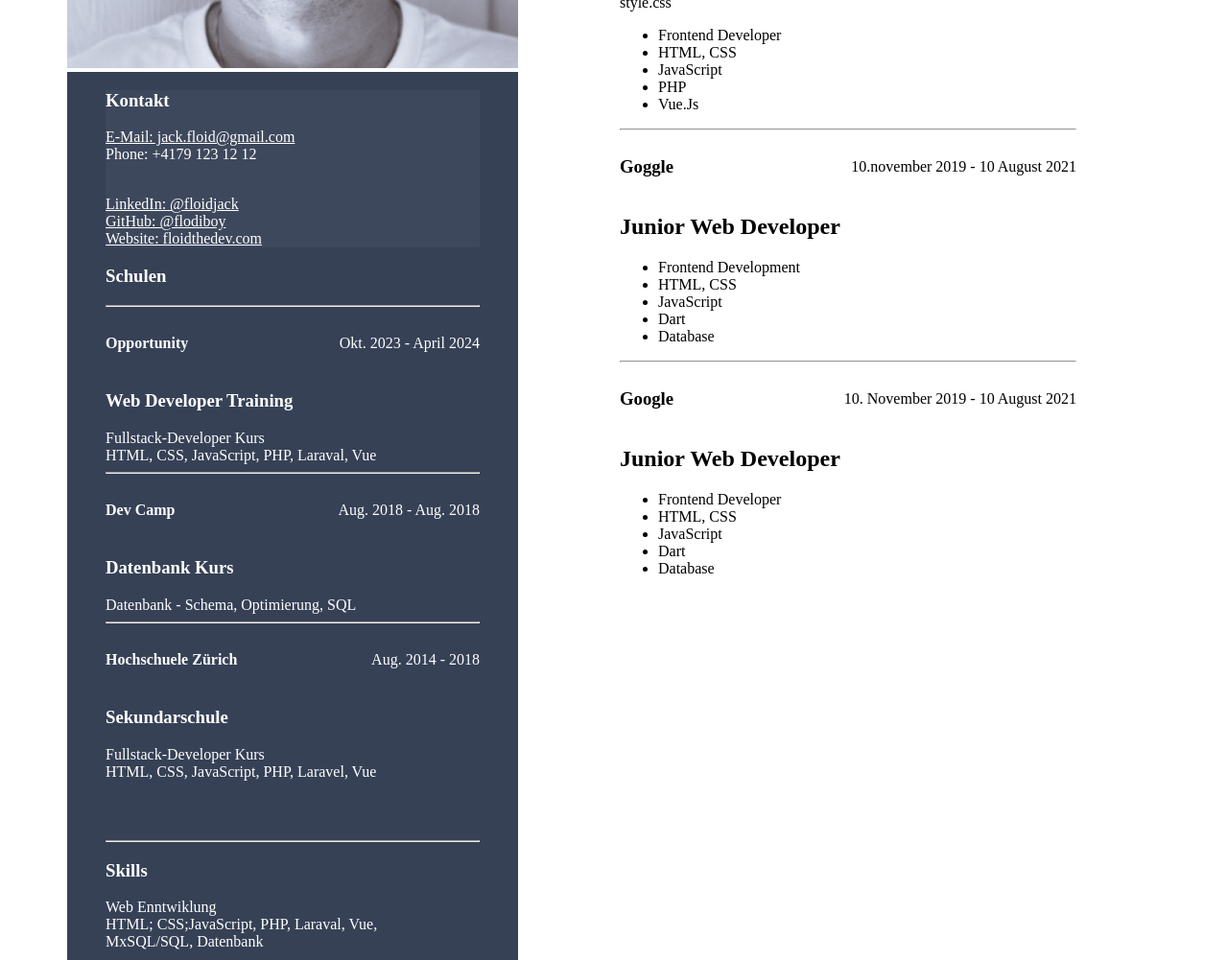
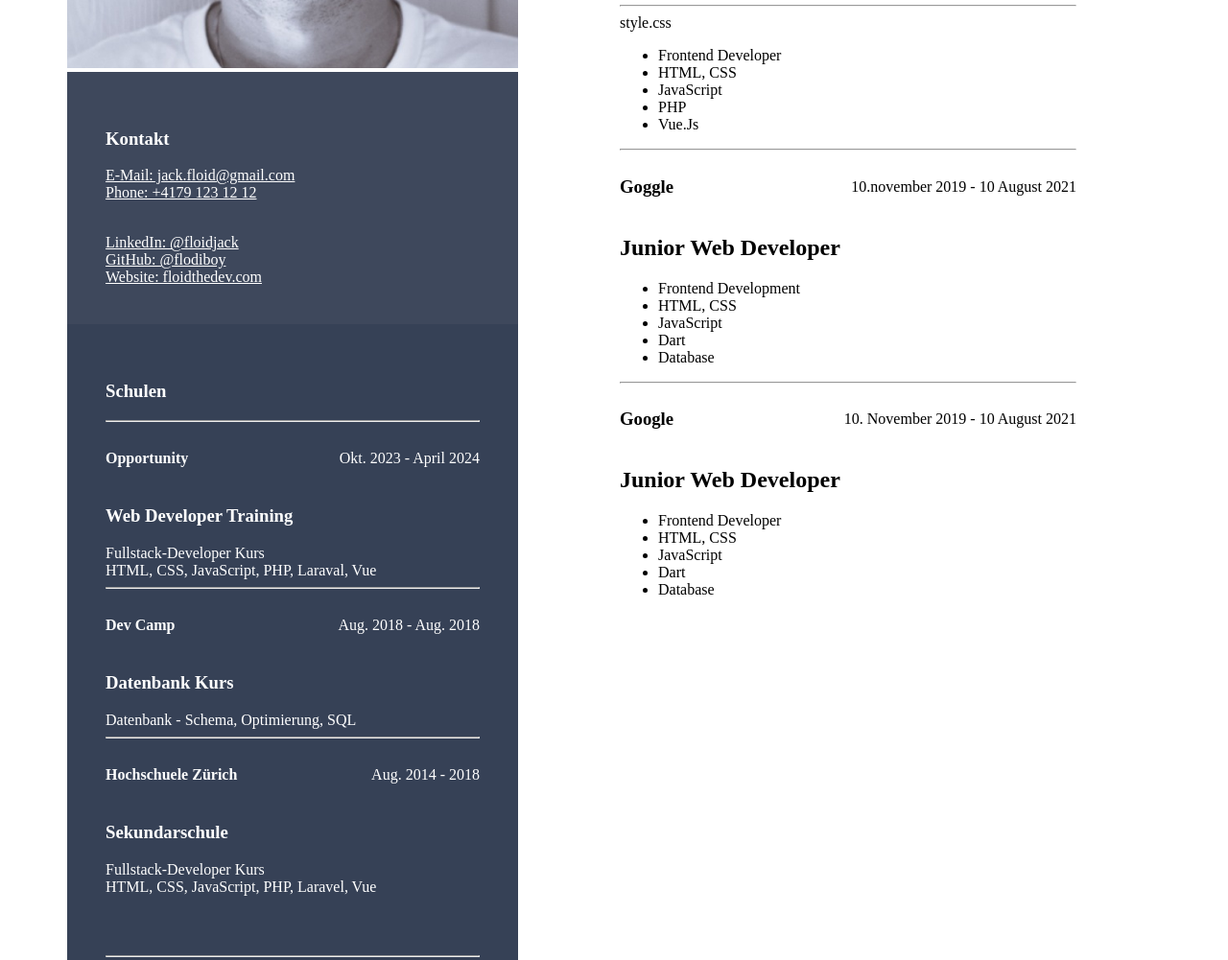
Before and after one commit to Harryszh/cv1, a website: page index.html in a window 1280 px wide. Shown: the part 450-1451 px from the top of the page at 96% size. Drawn offline with Linux system fonts and the light colour scheme.

Commit message:
endfassung

```diff
--- a/index.html
+++ b/index.html
@@ -7,7 +7,7 @@
     <link rel="stylesheet" href="style.css">
 </head>
 <body>
-    <div class="container-sidebar">
+    <aside class="container-sidebar">
         <div>
             <img src="bild.png">
         </div>
@@ -18,9 +18,10 @@
             <h3>Kontakt</h3>
 
             <p>
-                <a href="jack.floid@gmail.com">E-Mail: jack.floid@gmail.com </a>
+                <a href="mailto:jack.floid@gmail.com">E-Mail: jack.floid@gmail.com </a>
                 <br>
-                Phone: +4179 123 12 12
+                <a href="tel:+41791231212">Phone: +4179 123 12 12</a>
+
             </p>
             <br>
 
@@ -36,7 +37,7 @@
         </div>
 
 
-                <div class="container-schulen"> </div>
+                <div class="container-schulen">
                <h3>Schulen</h3>
 <hr>
                 <div>
@@ -75,13 +76,13 @@
     </div>
 </div>
 
+    </aside>
 
 
 
 
 
-
-    <div class="container-rechts"><h1 class="h1">Jack Floid</h1>
+    <main class="container-rechts"><h1 class="h1">Jack Floid</h1>
     <h1>Web Developer at Opportunity</h1>
     <h3>About Me</h3>
     <P>Lorem ipsum dolor sit amet consectetur. Et eu auctor eget pharetra viverra.
@@ -130,7 +131,7 @@
 
 
 
-</div>
+</main>
 
 
 </body>
--- a/style.css
+++ b/style.css
@@ -18,6 +18,8 @@ body{
 
 .h1 {
   font-weight: 900px;
+  margin: 0;
+  padding-top: 43px;
  }
 
  .container-sidebar {
@@ -28,16 +30,20 @@ body{
  }
 
  .container-kontaktSchulenSkills {
-    padding-left: 40px;
-    padding-right: 40px;
+    /* padding-left: 40px;
+    padding-right: 40px; */
     background-color: rgba(54, 65, 86, 1);
  }
  .container-email{
     background-color: rgb(62, 72, 92);
+    padding: 40px;
+
  }
 
  .container-schulen {
     color: white;
+    padding: 40px;
+
 
  }
 
@@ -48,6 +54,7 @@ body{
 
 .container-rechts{
     padding-right: 150px;
+    max-width: 1024px;
 
 }
 
```
